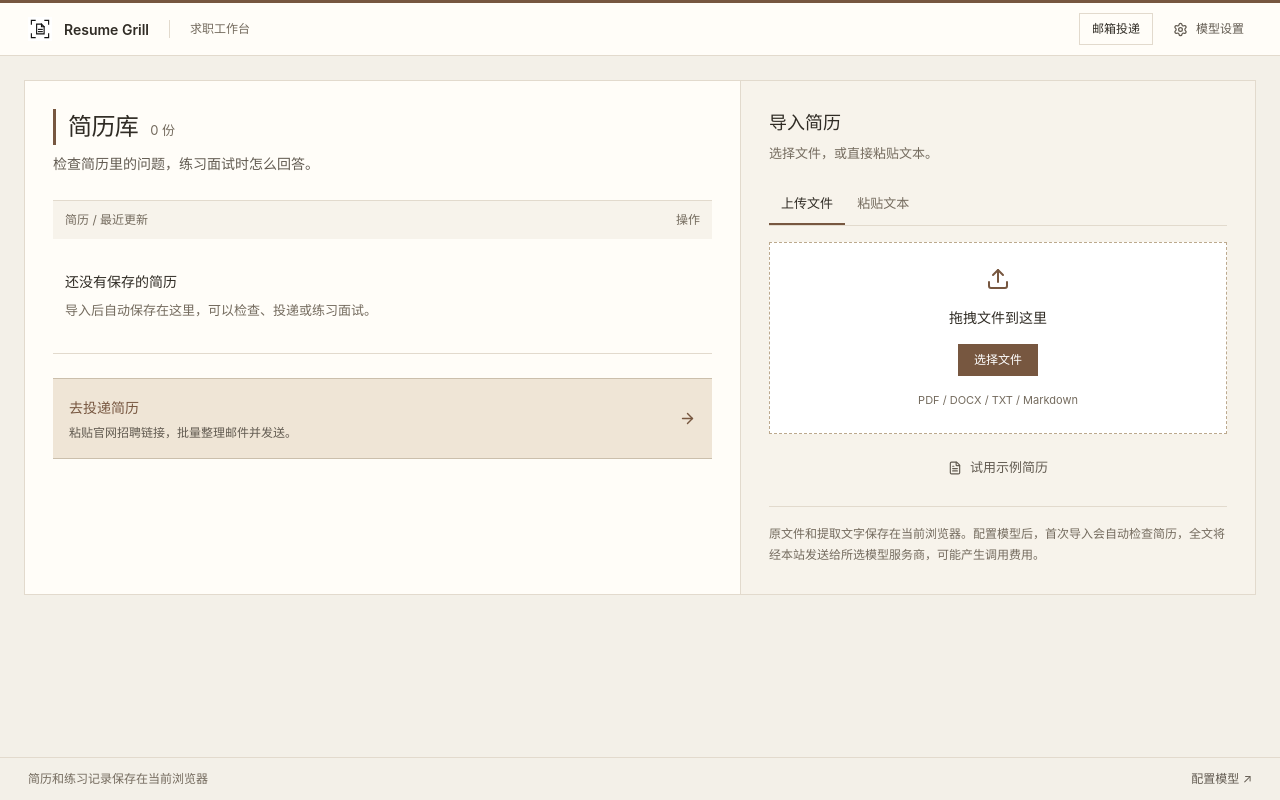
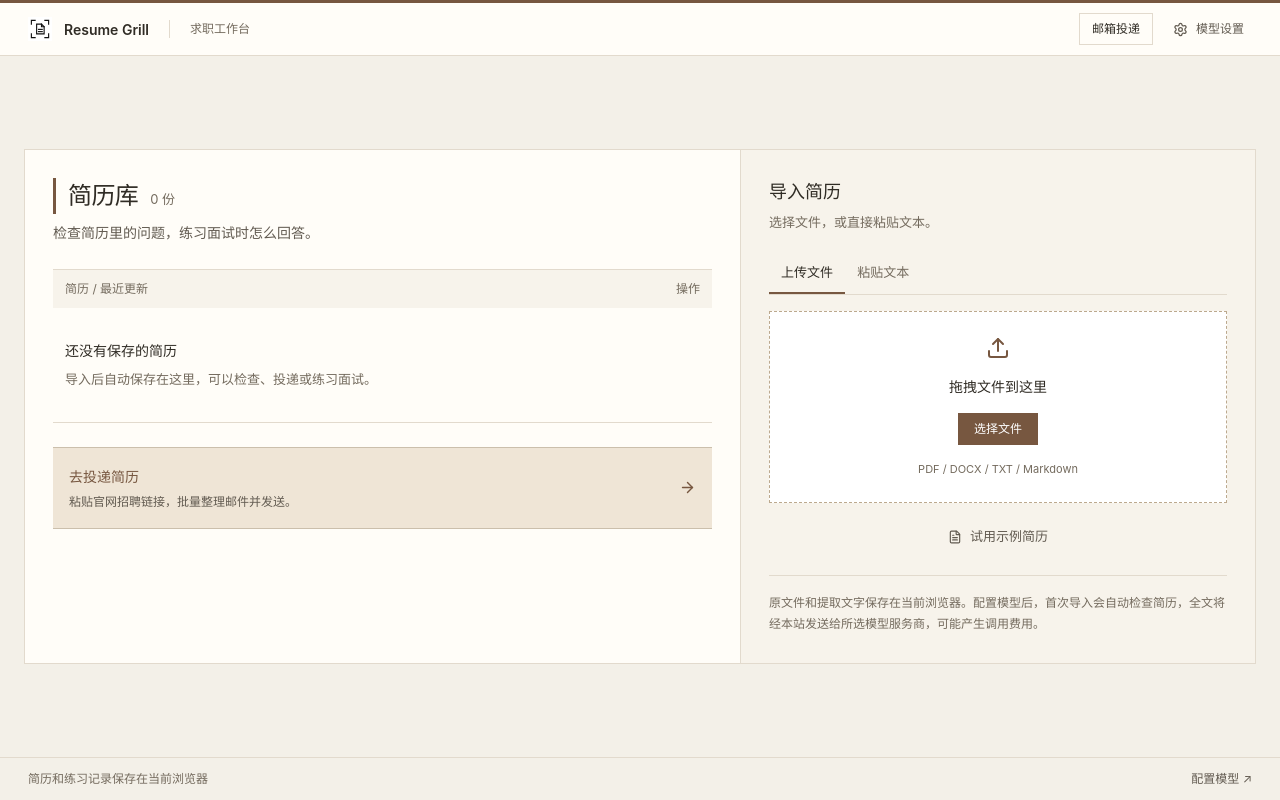
Before and after one commit to MIU-MA/resume-grill, a Next.js app: page / in a window 1280 px wide. Built offline with nearby package versions, Linux system fonts and the light colour scheme; no server answers.

Commit message:
fix: 将首页简历库与导入区域居中

```diff
--- a/app/globals.css
+++ b/app/globals.css
@@ -78,17 +78,18 @@ button { cursor: pointer; }
 }
 .workbench-library { height: auto; min-height: 100dvh; overflow: visible; background: var(--color-bg); }
 .workbench-library > header { border-top: 3px solid var(--color-brand); background: var(--color-surface); }
-.library-body { max-width: 1320px; margin: 32px auto; border: 1px solid var(--color-line); background: var(--color-surface); }
+.library-content { display: flex; flex: 1 0 auto; align-items: center; justify-content: center; min-width: 0; padding: 32px 24px; }
+.library-body { max-width: 1320px; margin: 0; border: 1px solid var(--color-line); background: var(--color-surface); }
 .library-import { background: var(--color-surface-soft); }
 .library-dropzone { --color-line-strong: #bca98e; }
 .library-mail-link { border-color: var(--color-line-strong); background: var(--color-brand-soft); color: var(--color-brand); transition: background-color .12s; }
 .library-mail-link:hover { background: #e7d9c5; }
 .library-mail-link strong, .library-mail-link > svg { color: var(--color-brand); }
 .library-body h1 { border-left: 3px solid var(--color-brand); padding-left: 12px; }
-.workbench-library > footer { margin-top: auto; }
+.workbench-library > footer { margin-top: 0; }
 @media (min-width: 900px) { .library-body { grid-template-columns: minmax(0, 1fr) minmax(360px, .72fr); } }
-@media (max-width: 1375px) { .library-body { width: calc(100% - 48px); margin-block: 24px; } }
-@media (max-width: 899px) { .library-body { width: 100%; margin: 0; border: 0; } }
+@media (max-width: 1375px) { .library-content { padding-block: 24px; } }
+@media (max-width: 899px) { .library-content { align-items: flex-start; padding: 0; } .library-body { width: 100%; border: 0; } }
 
 .diagnosis-layout { container: diagnosis / inline-size; }
 .diagnosis-report-grid { display: grid; grid-template-columns: minmax(0, 1fr); overflow-y: auto; }
--- a/src/features/resume/ResumeImportView.tsx
+++ b/src/features/resume/ResumeImportView.tsx
@@ -101,6 +101,7 @@ export function ResumeImportView({ analyzing, error, onExtracted, envConfigured,
         <Button variant="ghost" className="h-8 px-2 text-[12px]" onClick={() => setSettingsOpen(true)}><Settings size={15} />模型设置</Button>
       </header>
 
+      <main className="library-content">
       <div className="library-body grid min-h-0 w-full">
         <section className="order-2 min-w-0 px-5 py-6 sm:p-7 min-[900px]:order-1" aria-labelledby="saved-resumes-title">
           <div className="mb-6">
@@ -160,6 +161,7 @@ export function ResumeImportView({ analyzing, error, onExtracted, envConfigured,
           <p className="mb-0 mt-5 border-t border-line pt-4 text-[12px] leading-[1.8] text-text-tertiary">原文件和提取文字保存在当前浏览器。配置模型后，首次导入会自动检查简历，全文将经本站发送给所选模型服务商，可能产生调用费用。</p>
         </section>
       </div>
+      </main>
       <footer className="flex flex-none flex-wrap items-center justify-between gap-2 border-t border-line px-5 py-3 text-[12px] text-text-tertiary sm:px-7">
         <span>简历和练习记录保存在当前浏览器</span>
         <button type="button" onClick={() => setSettingsOpen(true)} className="text-text-secondary hover:text-brand">{clientConfigured || envConfigured ? '模型已配置' : '配置模型'}<span aria-hidden="true"> ↗</span></button>
```
